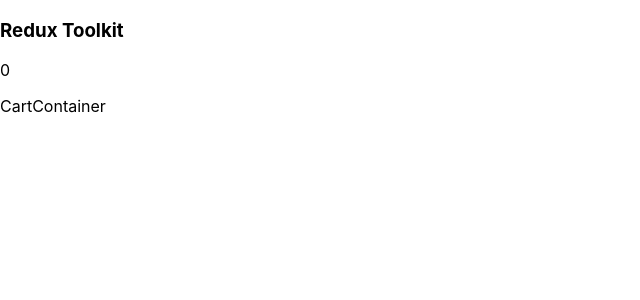
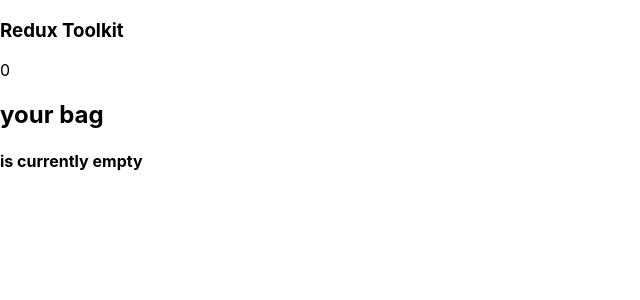
Before and after one commit to anita00001/redux-toolkit-tutorial, a React (Create React App) app: page / in a window 1280 px wide. Shown: the top 300 px of the page, without its empty margins (0-640 px from the left). Built offline with nearby package versions, Linux system fonts and the light colour scheme.

Commit message:
Render if cart is empty

```diff
--- a/src/components/CartContainer.js
+++ b/src/components/CartContainer.js
@@ -1,9 +1,18 @@
 import React from 'react'
+import cartItem from '../redux/cart/cartSlice'
+import { useSelector } from 'react-redux'
 
 const CartContainer = () => {
-  return (
-    <div>CartContainer</div>
-  )
+    const {cartItem, total, amount} = useSelector((store) => store.cart);
+
+    if(amount < 1) {
+        return <section>
+            <header>
+                <h2>your bag</h2>
+                <h4 className="empty-cart">is currently empty</h4>
+            </header>
+        </section>
+    }
 }
 
 export default CartContainer
```
